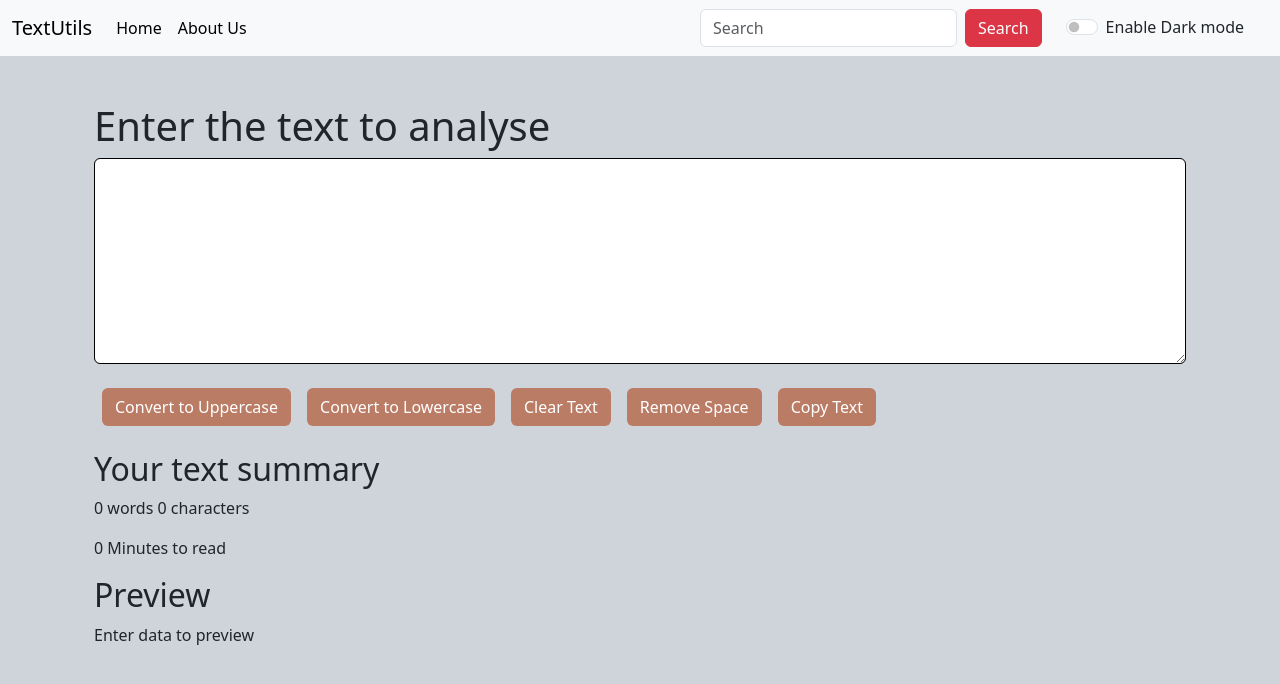
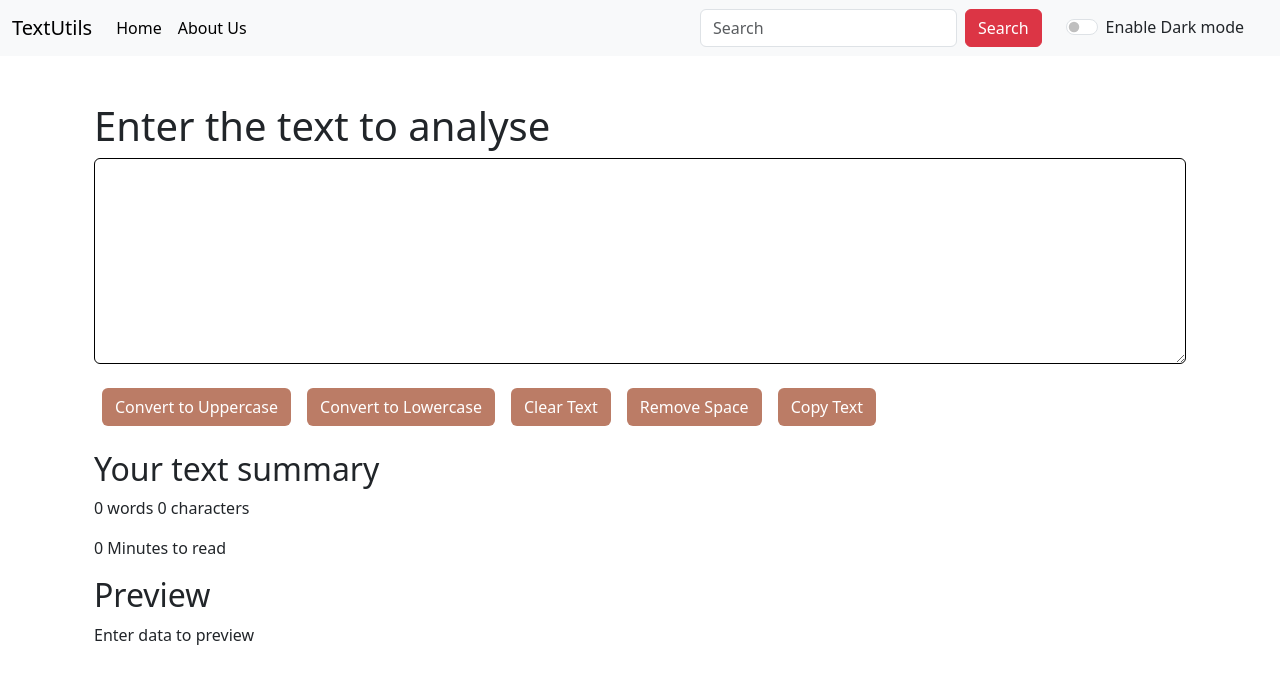
Before and after one commit to utkarshanik/ReactApp-TextUtils, a React (Create React App) app: page /#/ in a window 1280 px wide. Shown: the top 684 px of the page. Built offline with nearby package versions, Linux system fonts and the light colour scheme.

Commit message:
Update App.css

```diff
--- a/src/App.css
+++ b/src/App.css
@@ -1,10 +1,6 @@
 .App {
   text-align: center;
 }
-
-  body{
-   background-color:#ced4da;
-  }
 
 .App-logo {
   height: 40vmin;
```
